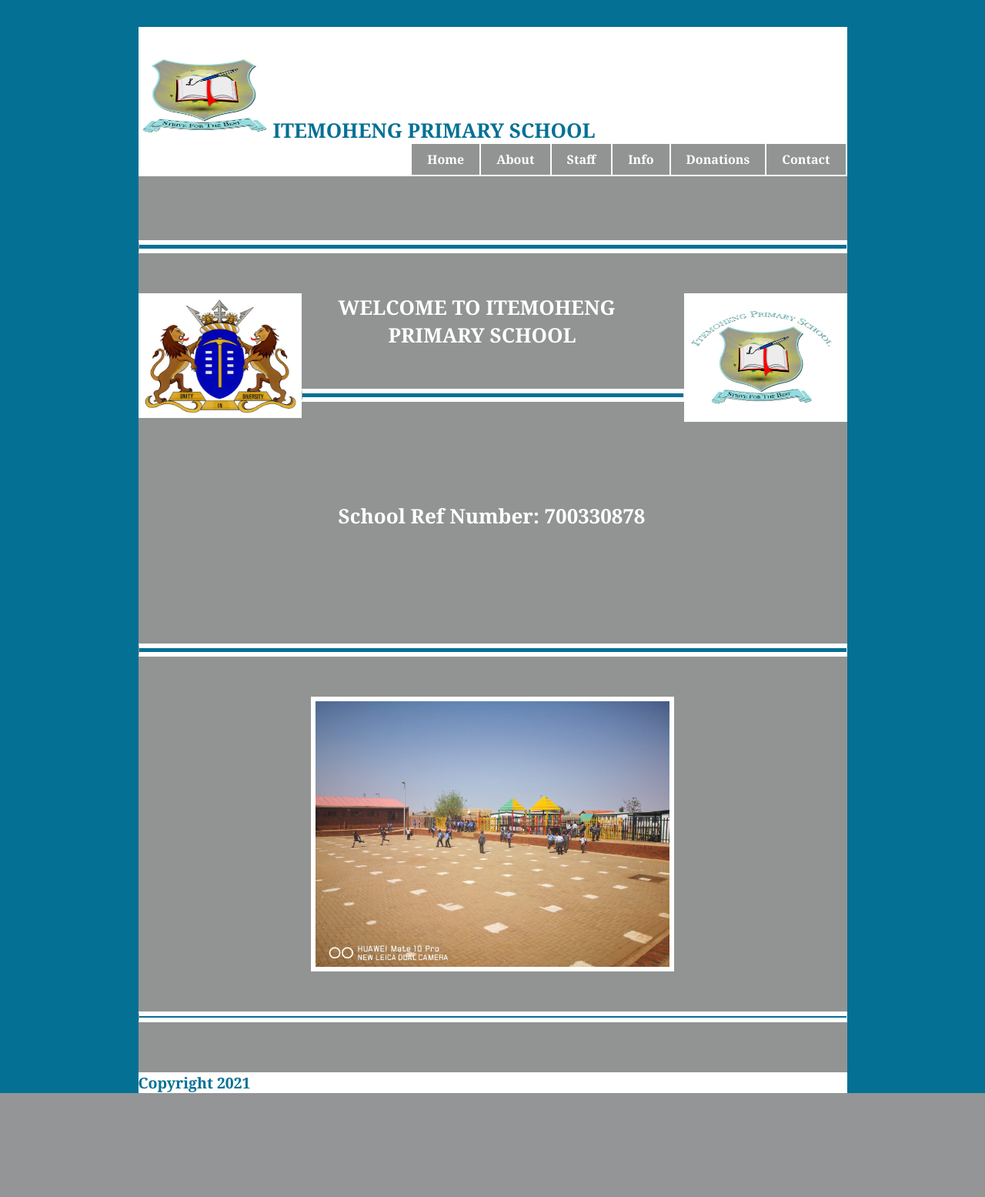
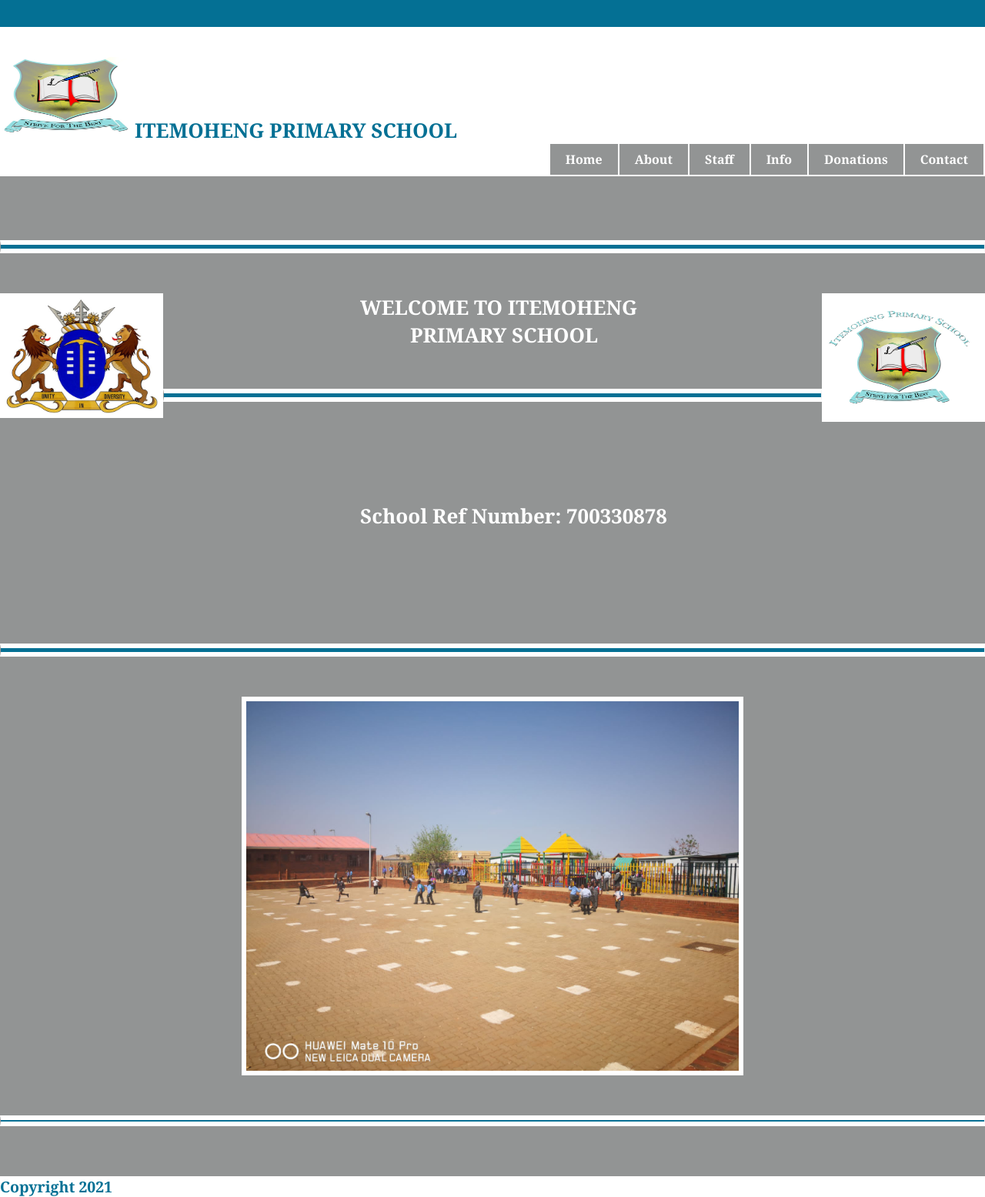
Before and after one commit to DynamismCh/ips, a PHP site: page / in a window 1280 px wide. Shown: the whole page at 77% size. Before the commit the page ends 1420 px from the top, so only its background shows below. Run offline with PHP 8.4, Linux system fonts and the light colour scheme.

Commit message:
Add files via upload

```diff
--- a/about.html
+++ b/about.html
@@ -47,7 +47,7 @@
 
         </div>
 
-        <footer style = "background-color: white; color: #047094;; margin: 0 auto 0 auto; margin-top:0px; display: block; height:auto; position: relative; overflow: hidden; width: 921px;">
+        <footer style = "background-color: white; color: #047094;; margin: 0 auto 0 auto; margin-top:0px; display: block; height:auto; position: relative; overflow: hidden; width: 100%;">
         <b><p style = "font-size: 1.5em;">
         Copyright 2021</p></b>
 
--- a/index.html
+++ b/index.html
@@ -35,10 +35,10 @@
 
       <img src ="coat of arms.jpg" style = "float:left; width: 200PX; height: 150px;  border: 6px solid white;">
 <img src ="itma.jpg" style = "float:right; width: 200PX; height: 155px; border: 6px solid white;">
- <h1 style = "color: white; font-size: 2em; margin-top: 1em; margin-left: 10em; float: center;">WELCOME TO ITEMOHENG</h1>
-<h1 style = "color: white; font-size: 2em; margin-top: 0em; margin-left: 12.5em; float: center;">PRIMARY SCHOOL</h1>
+ <h1 style = "color: white; font-size: 2em; margin-top: 1em; margin-left: 18em; float: center;">WELCOME TO ITEMOHENG</h1>
+<h1 style = "color: white; font-size: 2em; margin-top: 0em; margin-left: 20.5em; float: center;">PRIMARY SCHOOL</h1>
 <hr style = "color: #047094; height: 5px; background-color: #047094; border-bottom: 6px solid white; border-top: 6px solid white; margin-top: 4em;">
-<h1 style = "color: white; font-size: 2em; margin-top: 1em; margin-left: 10em; float: center; margin-top: 5em;">School Ref Number: 700330878</h1>
+<h1 style = "color: white; font-size: 2em; margin-top: 1em; margin-left: 18em; float: center; margin-top: 5em;">School Ref Number: 700330878</h1>
 <br/>
 
 <hr style = "color: #047094; height: 5px; background-color: #047094; border-bottom: 6px solid white; border-top: 6px solid white; margin-top: 10em; margin-bottom: 4em;">
@@ -77,11 +77,9 @@ function carousel() {
 
         </div>
 
-        <footer style = "background-color: white; color: #047094;; margin: 0 auto 0 auto; margin-top:0px; display: block; height:auto; position: relative; overflow: hidden; width: 921px;">
+        <footer style = "background-color: white; color: #047094;; margin: 0 auto 0 auto; margin-top:0px; display: block; height:auto; position: relative; overflow: hidden; width: 100%;">
         <b><p style = "font-size: 1.5em;">
         Copyright 2021</p></b>
-
-
-      </footer>
+		</footer>
 </body>
 </html>
--- a/info.html
+++ b/info.html
@@ -62,11 +62,9 @@
 
         </div>
 
-        <footer style = "background-color: white; color: #047094;; margin: 0 auto 0 auto; margin-top:0px; display: block; height:auto; position: relative; overflow: hidden; width: 921px;">
+       <footer style = "background-color: white; color: #047094;; margin: 0 auto 0 auto; margin-top:0px; display: block; height:auto; position: relative; overflow: hidden; width: 100%;">
         <b><p style = "font-size: 1.5em;">
         Copyright 2021</p></b>
-
-
-      </footer>
+		</footer>
 </body>
 </html>
--- a/staff.html
+++ b/staff.html
@@ -178,11 +178,9 @@
 
 		</div>
 
-        <footer style = "background-color: white; color: #047094;; margin: 0 auto 0 auto; margin-top:0px; display: block; height:auto; position: relative; overflow: hidden; width: 921px;">
+       <footer style = "background-color: white; color: #047094;; margin: 0 auto 0 auto; margin-top:0px; display: block; height:auto; position: relative; overflow: hidden; width: 100%;">
         <b><p style = "font-size: 1.5em;">
         Copyright 2021</p></b>
-
-
-      </footer>
+		</footer>
 </body>
 </html>
--- a/style.css
+++ b/style.css
@@ -29,7 +29,7 @@ p {text-align: left;}
 {
 background-color: white;
 background-repeat:no-repeat;
-width:921px;
+width:100%;
 }
 
 
@@ -52,7 +52,7 @@ display:block;
 	padding: 0px;
 	list-style-type: none;
 	overflow:hidden;
-	width: 921px;
+	width: 100%;
 
 }
 #header ul li , #header ul li a, #header ul li a:visited{
@@ -147,7 +147,7 @@ line-height:20px;
   height:auto;
   position: relative;
   overflow: hidden;
-  width: 921px;
+  width: 100%;
   background-color: #929494;
 }
 #page a:hover{
@@ -161,7 +161,7 @@ color: white;
 
 #footer {
 display:block;
-width: 921px;
+width: 100%;
 height:74px;
 background-color: #fffff;
 text-align:left;
```
Also changed, not shown: contact.html (+3 -5 lines), donations.html (+4 -5 lines).
